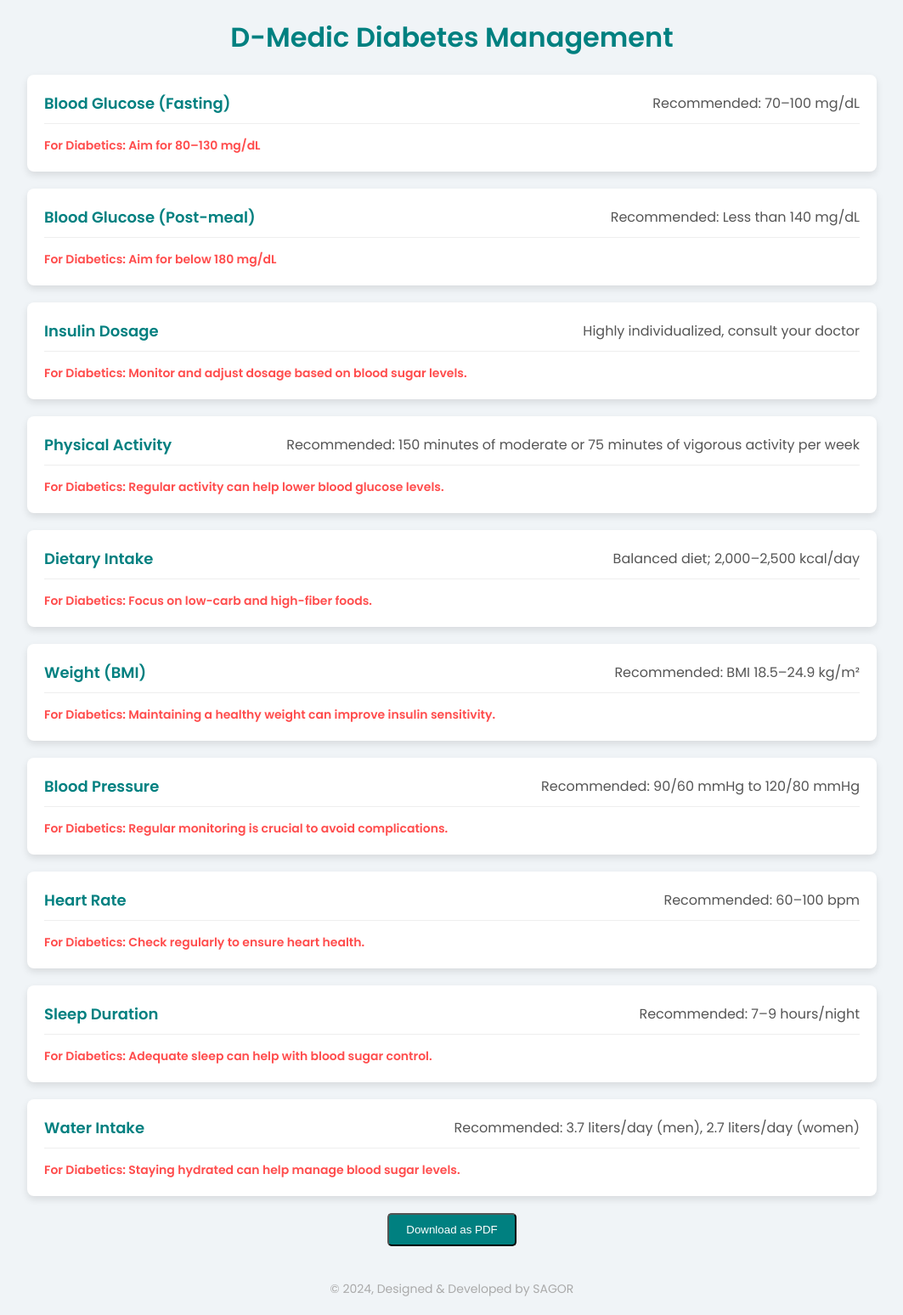
After one commit to odhsagor/Dmedic, a PHP site: page /mdobidulhuqsagor/viewPlan.php in a window 1280 px wide. The commit adds this page. Shown: the whole page at 85% size, without its empty margins (108-1171 px from the left). Run offline with PHP 8.4, Linux system fonts and the light colour scheme; some libraries are stand-ins or nearby versions.

Commit message:
Commited By @ODHSAGOR

```diff
--- a/mdobidulhuqsagor/patientInterface.php
+++ b/mdobidulhuqsagor/patientInterface.php
@@ -148,6 +148,9 @@
                     <a class="nav-link" href="viewHealthData.php">View Health Data</a>
                 </li>
                 <li class="nav-item">
+                    <a class="nav-link" href="viewPlan.php">View Plan</a>
+                </li>
+                <li class="nav-item">
                     <form action="logout.php" method="post" class="d-inline">
                         <button type="submit" class="btn btn-danger">Logout</button>
                     </form>
--- /dev/null
+++ b/mdobidulhuqsagor/viewPlan.php
@@ -0,0 +1,192 @@
+<!DOCTYPE html>
+<html lang="en">
+<head>
+    <meta charset="UTF-8">
+    <meta name="viewport" content="width=device-width, initial-scale=1.0">
+    <title>D-Medic Diabetes Management</title>
+    <link href="https://fonts.googleapis.com/css2?family=Poppins:wght@400;600&display=swap" rel="stylesheet">
+    <script src="https://cdnjs.cloudflare.com/ajax/libs/html2pdf.js/0.9.2/html2pdf.bundle.min.js"></script>
+    <style>
+        * {
+            margin: 0;
+            padding: 0;
+            box-sizing: border-box;
+        }
+        body {
+            font-family: 'Poppins', sans-serif;
+            background-color: #f0f4f7;
+            color: #333;
+            padding: 20px;
+        }
+        h1 {
+            text-align: center;
+            color: #008080;
+            margin-bottom: 20px;
+        }
+        .container {
+            max-width: 1000px;
+            margin: 0 auto;
+        }
+        .card {
+            background-color: #fff;
+            border-radius: 8px;
+            box-shadow: 0 4px 8px rgba(0, 0, 0, 0.1);
+            margin-bottom: 20px;
+            padding: 20px;
+        }
+        .metric {
+            display: flex;
+            justify-content: space-between;
+            align-items: center;
+            margin-bottom: 15px;
+            padding-bottom: 10px;
+            border-bottom: 1px solid #eee;
+        }
+        .metric:last-child {
+            border-bottom: none;
+        }
+        .metric h2 {
+            font-size: 18px;
+            color: #008080;
+        }
+        .recommendation {
+            font-size: 16px;
+            color: #555;
+        }
+        .diabetes-note {
+            font-size: 14px;
+            color: #ff4d4d;
+            font-weight: 600;
+        }
+        .footer {
+            text-align: center;
+            margin-top: 40px;
+            font-size: 14px;
+            color: #aaa;
+        }
+        .btn {
+            display: inline-block;
+            padding: 10px 20px;
+            color: #fff;
+            background-color: #008080;
+            border-radius: 5px;
+            text-decoration: none;
+            text-align: center;
+            cursor: pointer;
+        }
+        .download-btn {
+            text-align: center;
+            margin-top: 20px;
+        }
+    </style>
+</head>
+<body>
+
+    <div class="container" id="health-metrics">
+        <h1>D-Medic Diabetes Management</h1>
+
+        <div class="card">
+            <div class="metric">
+                <h2>Blood Glucose (Fasting)</h2>
+                <p class="recommendation">Recommended: 70–100 mg/dL</p>
+            </div>
+            <p class="diabetes-note">For Diabetics: Aim for 80–130 mg/dL</p>
+        </div>
+
+        <div class="card">
+            <div class="metric">
+                <h2>Blood Glucose (Post-meal)</h2>
+                <p class="recommendation">Recommended: Less than 140 mg/dL</p>
+            </div>
+            <p class="diabetes-note">For Diabetics: Aim for below 180 mg/dL</p>
+        </div>
+
+        <div class="card">
+            <div class="metric">
+                <h2>Insulin Dosage</h2>
+                <p class="recommendation">Highly individualized, consult your doctor</p>
+            </div>
+            <p class="diabetes-note">For Diabetics: Monitor and adjust dosage based on blood sugar levels.</p>
+        </div>
+
+        <div class="card">
+            <div class="metric">
+                <h2>Physical Activity</h2>
+                <p class="recommendation">Recommended: 150 minutes of moderate or 75 minutes of vigorous activity per week</p>
+            </div>
+            <p class="diabetes-note">For Diabetics: Regular activity can help lower blood glucose levels.</p>
+        </div>
+
+        <div class="card">
+            <div class="metric">
+                <h2>Dietary Intake</h2>
+                <p class="recommendation">Balanced diet; 2,000–2,500 kcal/day</p>
+            </div>
+            <p class="diabetes-note">For Diabetics: Focus on low-carb and high-fiber foods.</p>
+        </div>
+
+        <div class="card">
+            <div class="metric">
+                <h2>Weight (BMI)</h2>
+                <p class="recommendation">Recommended: BMI 18.5–24.9 kg/m²</p>
+            </div>
+            <p class="diabetes-note">For Diabetics: Maintaining a healthy weight can improve insulin sensitivity.</p>
+        </div>
+
+        <div class="card">
+            <div class="metric">
+                <h2>Blood Pressure</h2>
+                <p class="recommendation">Recommended: 90/60 mmHg to 120/80 mmHg</p>
+            </div>
+            <p class="diabetes-note">For Diabetics: Regular monitoring is crucial to avoid complications.</p>
+        </div>
+
+        <div class="card">
+            <div class="metric">
+                <h2>Heart Rate</h2>
+                <p class="recommendation">Recommended: 60–100 bpm</p>
+            </div>
+            <p class="diabetes-note">For Diabetics: Check regularly to ensure heart health.</p>
+        </div>
+
+        <div class="card">
+            <div class="metric">
+                <h2>Sleep Duration</h2>
+                <p class="recommendation">Recommended: 7–9 hours/night</p>
+            </div>
+            <p class="diabetes-note">For Diabetics: Adequate sleep can help with blood sugar control.</p>
+        </div>
+
+        <div class="card">
+            <div class="metric">
+                <h2>Water Intake</h2>
+                <p class="recommendation">Recommended: 3.7 liters/day (men), 2.7 liters/day (women)</p>
+            </div>
+            <p class="diabetes-note">For Diabetics: Staying hydrated can help manage blood sugar levels.</p>
+        </div>
+    </div>
+
+    <div class="download-btn">
+        <button class="btn" onclick="downloadPDF()">Download as PDF</button>
+    </div>
+
+    <div class="footer">
+        <p>&copy; 2024, Designed & Developed by SAGOR</p>
+    </div>
+
+    <script>
+        function downloadPDF() {
+            var element = document.getElementById('health-metrics');
+            var opt = {
+                margin:       0.5,
+                filename:     'D-Medic_Diabetes_Management.pdf',
+                image:        { type: 'jpeg', quality: 0.98 },
+                html2canvas:  { scale: 2 },
+                jsPDF:        { unit: 'in', format: 'letter', orientation: 'portrait' }
+            };
+            html2pdf().from(element).set(opt).save();
+        }
+    </script>
+
+</body>
+</html>
```
